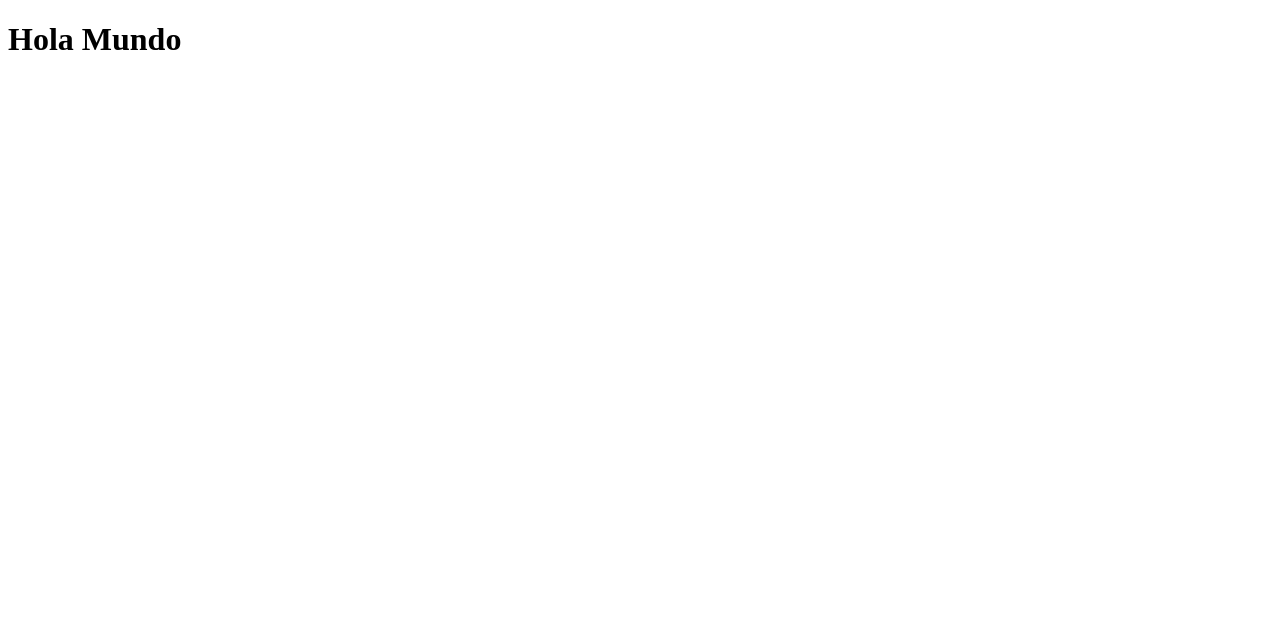
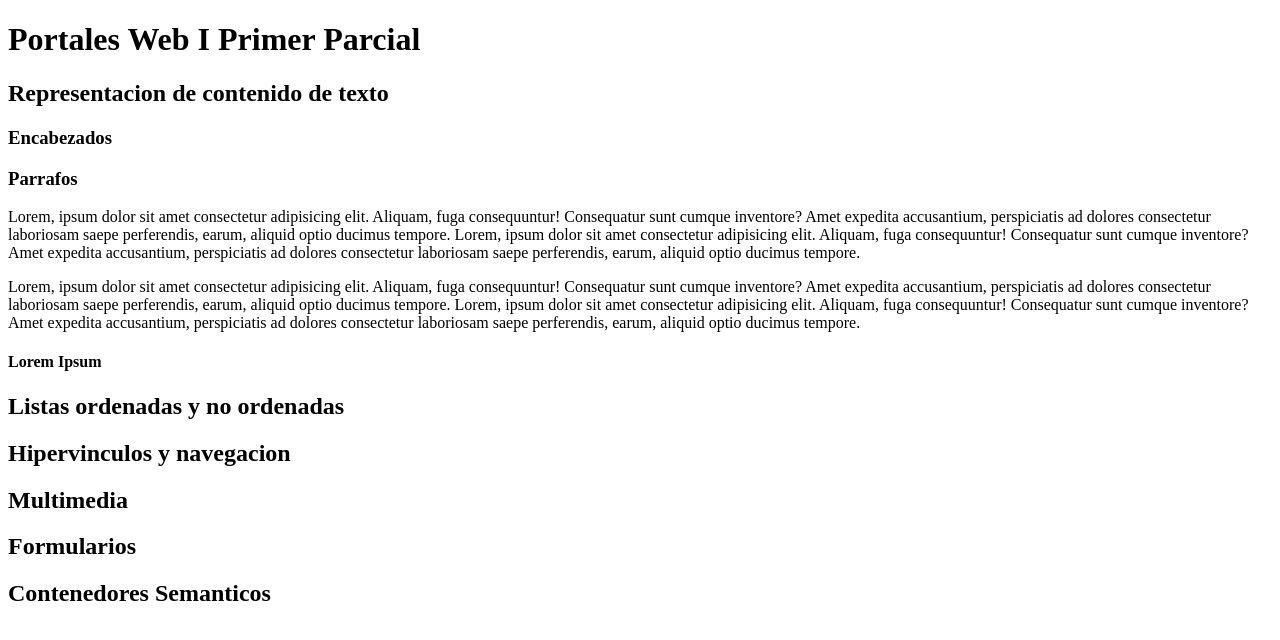
Before and after one commit to JANIER-VSQZ/Portales_Web, a plain HTML site: page index.html in a window 1280 px wide. Drawn offline with Linux system fonts and the light colour scheme.

Commit message:
feat: Estructura de encabezado y parrafo

```diff
--- a/index.html
+++ b/index.html
@@ -1,10 +1,40 @@
 <!DOCTYPE html>
 <html>
     <head>
-        <meta charset="utf8"/>
+        <meta charset="utf-8"/>
         <title>Portales Web 1 Janier Vasquez</title>
     </head>
     <body>
-        <h1>Hola Mundo</h1>
+        <h1>Portales Web I Primer Parcial</h1>
+        <h2>Representacion de contenido de texto</h2>
+        <h3>Encabezados</h3>
+        <h3>Parrafos</h3>
+        <p>
+            Lorem, ipsum dolor sit amet consectetur adipisicing elit. Aliquam,
+            fuga consequuntur! Consequatur sunt cumque inventore? Amet expedita
+            accusantium, perspiciatis ad dolores consectetur laboriosam saepe
+            perferendis, earum, aliquid optio ducimus tempore.
+            Lorem, ipsum dolor sit amet consectetur adipisicing elit. Aliquam,
+            fuga consequuntur! Consequatur sunt cumque inventore? Amet expedita
+            accusantium, perspiciatis ad dolores consectetur laboriosam saepe
+            perferendis, earum, aliquid optio ducimus tempore.
+        </p>
+        <p>
+            Lorem, ipsum dolor sit amet consectetur adipisicing elit. Aliquam,
+            fuga consequuntur! Consequatur sunt cumque inventore? Amet expedita
+            accusantium, perspiciatis ad dolores consectetur laboriosam saepe
+            perferendis, earum, aliquid optio ducimus tempore.
+            Lorem, ipsum dolor sit amet consectetur adipisicing elit. Aliquam,
+            fuga consequuntur! Consequatur sunt cumque inventore? Amet expedita
+            accusantium, perspiciatis ad dolores consectetur laboriosam saepe
+            perferendis, earum, aliquid optio ducimus tempore.
+        </p>
+
+        <h4>Lorem Ipsum</h4>
+        <h2>Listas ordenadas y no ordenadas</h2>
+        <h2>Hipervinculos y navegacion</h2>
+        <h2>Multimedia</h2>
+        <h2>Formularios</h2>
+        <h2>Contenedores Semanticos</h2>
     </body>
 </html>
```
